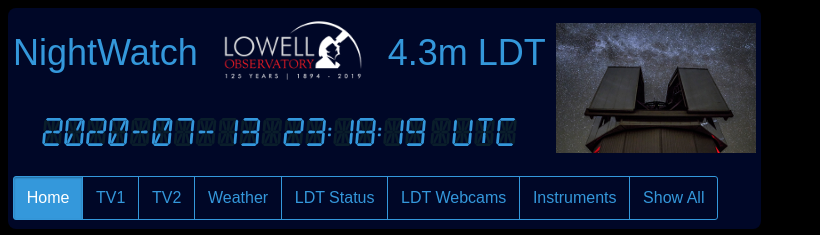
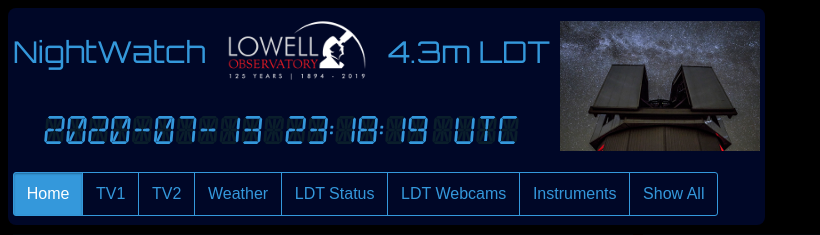
Before and after one commit to LowellObservatory/NightWatch, a Django app: template nightwatch/ldtplots/templates/ldtplots/index.html in a window 1280 px wide. Shown: the top 235 px of the page, without its empty margins (0-820 px from the left). Run offline with Django 3.2, Linux system fonts and the light colour scheme; the template is opened without the code that fills it, so the values that code supplies are empty; some libraries are stand-ins or nearby versions.

Commit message:
Title specific font

```diff
--- a/nightwatch/static/css/nightwatch.css
+++ b/nightwatch/static/css/nightwatch.css
@@ -55,7 +55,6 @@
 }
 
 .tg th {
-  font-family: 'Orbitron', sans-serif;
   font-size: 24px;
   font-weight: normal;
   overflow: hidden;
@@ -67,7 +66,8 @@
 }
 
 .tg .tg-title {
-  font-size: 36px;
+  font-family: 'Orbitron', sans-serif;
+  font-size: 30px;
   border-color: inherit;
   text-align: center;
   vertical-align: middle
```
